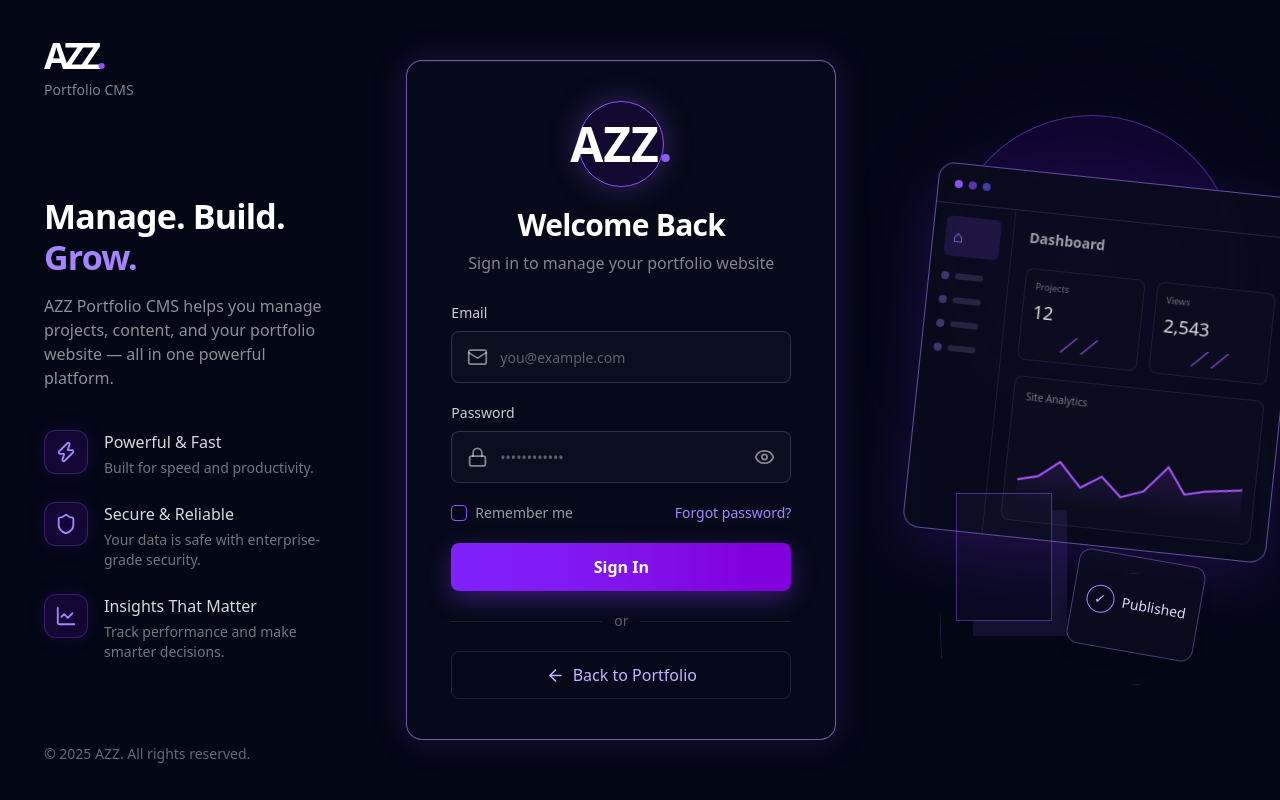
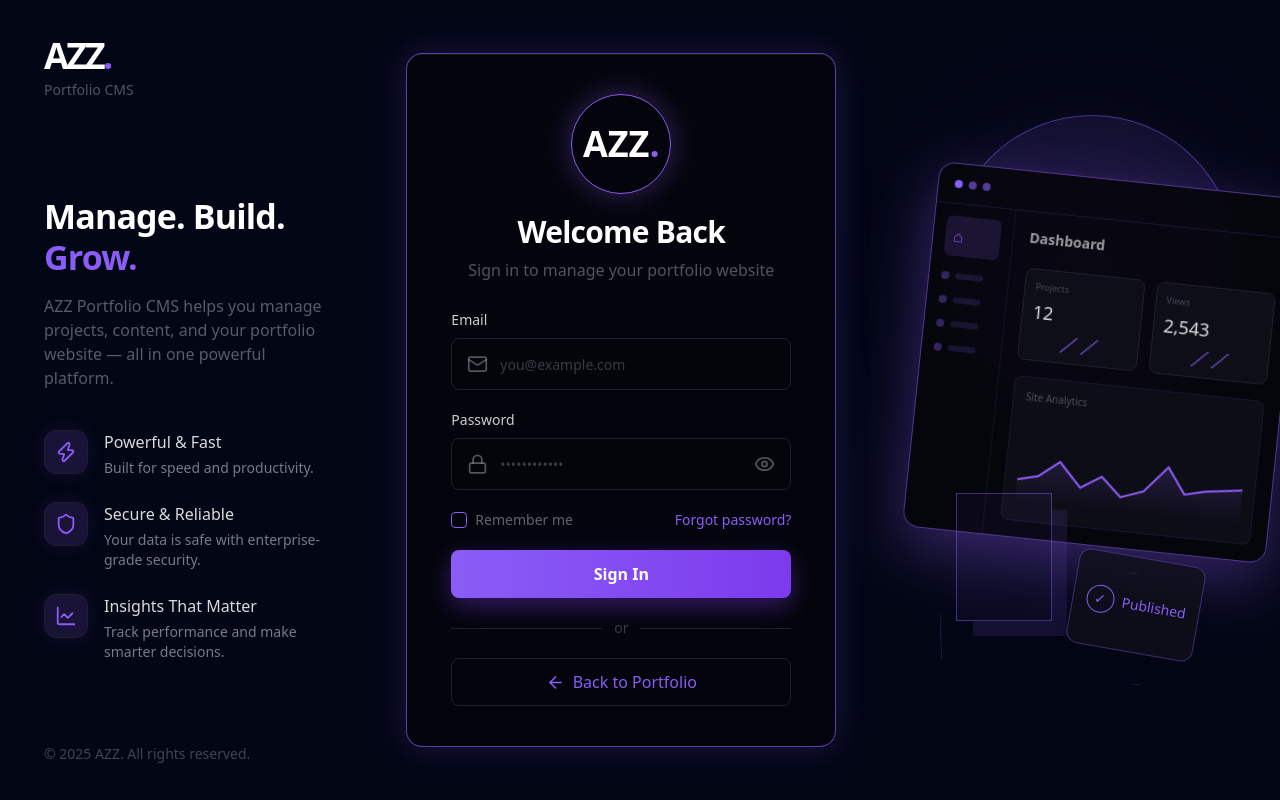
Before and after one commit to azuhalz/my-portfolio, a Next.js app: page /cms/login in a window 1280 px wide. Built offline with nearby package versions, Linux system fonts and the light colour scheme.

Commit message:
fix: implement global.css to cms UI

```diff
--- a/components/cms/BenefitsList.tsx
+++ b/components/cms/BenefitsList.tsx
@@ -29,12 +29,12 @@ export function BenefitsList({ getIcon }: BenefitsListProps) {
         const Icon = getIcon(iconName);
         return (
           <div className="flex gap-4" key={title}>
-            <span className="flex size-11 shrink-0 items-center justify-center rounded-xl border border-violet-500/30 bg-violet-700/15 text-violet-400 shadow-[0_0_20px_rgba(124,58,237,0.12)]">
+            <span className="flex size-11 shrink-0 items-center justify-center rounded-xl border border-border bg-primary/15 text-primary shadow-[0_0_20px_rgba(139,92,246,0.12)]">
               <Icon size={22} />
             </span>
             <div>
-              <p className="font-medium text-white/85">{title}</p>
-              <p className="mt-1 text-sm leading-5 text-white/45">
+              <p className="font-medium text-text-primary/85">{title}</p>
+              <p className="mt-1 text-sm leading-5 text-text-secondary/75">
                 {description}
               </p>
             </div>
--- a/components/cms/DashboardPreview.tsx
+++ b/components/cms/DashboardPreview.tsx
@@ -6,36 +6,38 @@ export function DashboardPreview() {
       className="relative mx-auto h-142.5 w-full max-w-125"
       aria-hidden="true"
     >
-      <div className="absolute right-0 top-0 h-72 w-72 rounded-full border border-violet-500/45 bg-violet-700/10 blur-[0.2px]" />
-      <div className="absolute right-6 top-8 h-64 w-64 rounded-full bg-violet-600/10 blur-3xl" />
-      <div className="absolute left-5 top-16 w-91.25 rotate-6 overflow-hidden rounded-2xl border border-violet-400/55 bg-[#090b1c]/85 shadow-[0_20px_60px_rgba(65,22,137,0.35)] backdrop-blur">
-        <div className="flex h-10 items-center gap-1.5 border-b border-violet-300/15 px-4">
-          <span className="size-2 rounded-full bg-violet-500" />
-          <span className="size-2 rounded-full bg-violet-500/60" />
-          <span className="size-2 rounded-full bg-indigo-500/60" />
+      <div className="absolute right-0 top-0 h-72 w-72 rounded-full border border-primary/45 bg-primary/10 blur-[0.2px]" />
+      <div className="absolute right-6 top-8 h-64 w-64 rounded-full bg-primary/10 blur-3xl" />
+      <div className="absolute left-5 top-16 w-91.25 rotate-6 overflow-hidden rounded-2xl border border-primary/55 bg-background/85 shadow-[0_20px_60px_rgba(139,92,246,0.35)] backdrop-blur">
+        <div className="flex h-10 items-center gap-1.5 border-b border-primary/15 px-4">
+          <span className="size-2 rounded-full bg-primary" />
+          <span className="size-2 rounded-full bg-primary/60" />
+          <span className="size-2 rounded-full bg-primary/60" />
         </div>
         <div className="flex min-h-77.5">
-          <aside className="w-20 border-r border-violet-300/10 p-3">
-            <div className="mb-4 rounded-md bg-violet-500/15 p-2 text-violet-400">
+          <aside className="w-20 border-r border-primary/10 p-3">
+            <div className="mb-4 rounded-md bg-primary/15 p-2 text-primary">
               ⌂
             </div>
             {[1, 2, 3, 4].map((item) => (
               <div key={item} className="mb-4 flex items-center gap-1.5">
-                <span className="size-2 rounded bg-violet-400/35" />
-                <span className="h-1.5 w-7 rounded bg-violet-300/15" />
+                <span className="size-2 rounded bg-primary/35" />
+                <span className="h-1.5 w-7 rounded bg-primary/15" />
               </div>
             ))}
           </aside>
           <div className="flex-1 p-4">
-            <p className="mb-5 text-sm font-semibold text-white/60">
+            <p className="mb-5 text-sm font-semibold text-text-primary/60">
               Dashboard
             </p>
             <div className="mb-4 grid grid-cols-2 gap-3">
               <MetricCard label="Projects" value="12" />
               <MetricCard label="Views" value="2,543" />
             </div>
-            <div className="rounded-lg border border-violet-300/10 bg-[#0c0e20]/80 p-3">
-              <p className="text-[10px] text-white/45">Site Analytics</p>
+            <div className="rounded-lg border border-primary/10 bg-card/80 p-3">
+              <p className="text-[10px] text-text-secondary/45">
+                Site Analytics
+              </p>
               <svg
                 viewBox="0 0 220 82"
                 className="mt-2 h-24 w-full overflow-visible"
@@ -43,7 +45,7 @@ export function DashboardPreview() {
                 <path
                   d="M0 60 L20 55 L40 39 L62 62 L82 49 L102 67 L124 59 L146 33 L164 58 L184 53 L220 48"
                   fill="none"
-                  stroke="#a855f7"
+                  stroke="#8b5cf6"
                   strokeWidth="2"
                 />
                 <path
@@ -53,8 +55,8 @@ export function DashboardPreview() {
                 />
                 <defs>
                   <linearGradient id="chart-glow" x1="0" x2="0" y1="0" y2="1">
-                    <stop stopColor="#9333ea" stopOpacity=".4" />
-                    <stop offset="1" stopColor="#9333ea" stopOpacity="0" />
+                    <stop stopColor="#8b5cf6" stopOpacity=".4" />
+                    <stop offset="1" stopColor="#8b5cf6" stopOpacity="0" />
                   </linearGradient>
                 </defs>
               </svg>
@@ -62,14 +64,14 @@ export function DashboardPreview() {
           </div>
         </div>
       </div>
-      <div className="absolute bottom-16 left-14 h-32 w-24 border border-violet-500/45 bg-violet-500/5 shadow-[16px_16px_0_-1px_rgba(139,92,246,0.12)]" />
-      <div className="absolute bottom-8 right-9 flex h-24 w-32 rotate-10 items-center justify-center gap-2 rounded-xl border border-violet-400/40 bg-[#0c0d20]/80 text-sm text-violet-200 shadow-lg">
-        <span className="flex size-7 items-center justify-center rounded-full border border-violet-400 text-violet-300">
+      <div className="absolute bottom-16 left-14 h-32 w-24 border border-primary/45 bg-primary/5 shadow-[16px_16px_0_-1px_rgba(139,92,246,0.12)]" />
+      <div className="absolute bottom-8 right-9 flex h-24 w-32 rotate-10 items-center justify-center gap-2 rounded-xl border border-primary/40 bg-card/80 text-sm text-primary shadow-lg">
+        <span className="flex size-7 items-center justify-center rounded-full border border-primary text-primary">
           ✓
         </span>
         Published
       </div>
-      <div className="absolute bottom-0 left-10 h-28 w-97.5 -rotate-2 border border-violet-500/25 [clip-path:polygon(0_30%,50%_0,100%_30%,100%_70%,50%_100%,0_70%)]" />
+      <div className="absolute bottom-0 left-10 h-28 w-97.5 -rotate-2 border border-primary/25 [clip-path:polygon(0_30%,50%_0,100%_30%,100%_70%,50%_100%,0_70%)]" />
     </div>
   );
 }
--- a/components/cms/InputField.tsx
+++ b/components/cms/InputField.tsx
@@ -26,7 +26,7 @@ export function InputField({
   return (
     <span className="relative mt-2 block">
       <Icon
-        className="pointer-events-none absolute left-4 top-1/2 -translate-y-1/2 text-white/50"
+        className="pointer-events-none absolute left-4 top-1/2 -translate-y-1/2 text-text-secondary/50"
         size={21}
       />
       <input
@@ -35,14 +35,14 @@ export function InputField({
         value={value}
         onChange={onChange}
         name={name}
-        className="h-13 w-full rounded-lg border border-white/15 bg-white/2.5 px-12 text-white outline-none transition placeholder:text-white/35 focus:border-violet-500 focus:ring-2 focus:ring-violet-500/20"
+        className="h-13 w-full rounded-lg border border-border bg-background/25 px-12 text-text-primary outline-none transition placeholder:text-text-secondary/35 focus:border-primary focus:ring-2 focus:ring-primary/20"
       />
       {showPasswordToggle && onTogglePassword && (
         <button
           type="button"
           onClick={onTogglePassword}
           aria-label={showPassword ? "Hide password" : "Show password"}
-          className="absolute right-4 top-1/2 -translate-y-1/2 text-white/50 transition hover:text-violet-300"
+          className="absolute right-4 top-1/2 -translate-y-1/2 text-text-secondary/50 transition hover:text-primary"
         >
           {showPassword ? <EyeOff size={21} /> : <Eye size={21} />}
         </button>
--- a/components/cms/LoginCard.tsx
+++ b/components/cms/LoginCard.tsx
@@ -4,25 +4,25 @@ import { LoginForm } from "@/components/cms/LoginForm";
 
 export function LoginCard() {
   return (
-    <div className="rounded-2xl border border-violet-400/65 bg-[#080b1b]/80 px-6 py-9 shadow-[0_0_35px_rgba(139,92,246,0.2),inset_0_1px_0_rgba(255,255,255,0.06)] backdrop-blur md:px-11 md:py-10">
-      <div className="mx-auto flex size-21.5 items-center justify-center rounded-full border border-violet-500 bg-violet-950/30 text-5xl font-bold shadow-[0_0_30px_rgba(139,92,246,0.35)]">
+    <div className="rounded-2xl border border-primary/65 bg-background/80 px-6 py-9 shadow-[0_0_35px_rgba(139,92,246,0.2),inset_0_1px_0_rgba(255,255,255,0.06)] backdrop-blur md:px-11 md:py-10">
+      <div className="mx-auto flex size-25 items-center justify-center rounded-full border border-primary text-4xl font-bold shadow-[0_0_30px_rgba(139,92,246,0.35)]">
         AZZ<span className="text-primary">.</span>
       </div>
       <header className="mt-5 text-center">
         <h2 className="text-3xl font-bold tracking-tight">Welcome Back</h2>
-        <p className="mt-2 text-white/50">
+        <p className="mt-2 text-text-secondary/50">
           Sign in to manage your portfolio website
         </p>
       </header>
       <LoginForm />
-      <div className="my-5 flex items-center gap-3 text-sm text-white/35">
-        <span className="h-px flex-1 bg-white/10" />
+      <div className="my-5 flex items-center gap-3 text-sm text-text-secondary/35">
+        <span className="h-px flex-1 bg-border" />
         or
-        <span className="h-px flex-1 bg-white/10" />
+        <span className="h-px flex-1 bg-border" />
       </div>
       <Link
         href="/"
-        className="flex h-12 items-center justify-center gap-2 rounded-lg border border-white/10 text-violet-300 transition hover:border-violet-400/50 hover:bg-violet-500/10"
+        className="flex h-12 items-center justify-center gap-2 rounded-lg border border-border text-primary transition hover:border-primary/50 hover:bg-primary/10"
       >
         <ArrowLeft size={19} />
         Back to Portfolio
--- a/components/cms/LoginForm.tsx
+++ b/components/cms/LoginForm.tsx
@@ -14,11 +14,11 @@ export function LoginForm() {
 
   return (
     <form onSubmit={handleSubmit} className="mt-7 space-y-5">
-      <label className="block text-sm font-medium text-white/80">
+      <label className="block text-sm font-medium text-text-primary/80">
         Email
         <InputField type="email" placeholder="you@example.com" icon={Mail} />
       </label>
-      <label className="block text-sm font-medium text-white/80">
+      <label className="block text-sm font-medium text-text-primary/80">
         Password
         <InputField
           type="password"
@@ -30,25 +30,25 @@ export function LoginForm() {
         />
       </label>
       <div className="flex items-center justify-between text-sm">
-        <label className="flex cursor-pointer items-center gap-2 text-white/60">
+        <label className="flex cursor-pointer items-center gap-2 text-text-secondary/60">
           <input
             type="checkbox"
             checked={rememberMe}
             onChange={(event) => setRememberMe(event.target.checked)}
-            className="size-4 appearance-none rounded border border-violet-500 bg-transparent checked:bg-violet-600 checked:after:block checked:after:text-center checked:after:text-xs checked:after:leading-3.5 checked:after:text-white checked:after:content-['✓']"
+            className="size-4 appearance-none rounded border border-primary bg-transparent checked:bg-primary checked:after:block checked:after:text-center checked:after:text-xs checked:after:leading-3.5 checked:after:text-text-primary checked:after:content-['✓']"
           />
           Remember me
         </label>
         <button
           type="button"
-          className="font-medium text-violet-400 transition hover:text-violet-300"
+          className="font-medium text-primary transition hover:text-primary-hover"
         >
           Forgot password?
         </button>
       </div>
       <button
         type="submit"
-        className="h-12 w-full rounded-lg bg-linear-to-r from-violet-600 to-purple-700 font-semibold shadow-[0_8px_24px_rgba(124,58,237,0.4)] transition hover:from-violet-500 hover:to-purple-600 focus:outline-none focus:ring-2 focus:ring-violet-400 focus:ring-offset-2 focus:ring-offset-[#080b1b]"
+        className="h-12 w-full rounded-lg bg-linear-to-r from-primary to-primary-hover font-semibold shadow-[0_8px_24px_rgba(124,58,237,0.4)] transition hover:from-primary-hover hover:to-primary-hover focus:outline-none focus:ring-2 focus:ring-primary focus:ring-offset-2 focus:ring-offset-background"
       >
         Sign In
       </button>
--- a/components/cms/LoginSidebar.tsx
+++ b/components/cms/LoginSidebar.tsx
@@ -10,23 +10,25 @@ export function LoginSidebar({ getIcon }: LoginSidebarProps) {
     <aside className="hidden h-full flex-col justify-between py-1 lg:flex">
       <div>
         <div className="mb-24">
-          <p className="text-4xl font-black tracking-[-0.13em]">
-            AZZ<span className="text-violet-500">.</span>
+          <p className="text-4xl font-black tracking-[-0.07em]">
+            AZZ<span className="text-primary">.</span>
           </p>
-          <p className="mt-1 text-sm text-white/50">Portfolio CMS</p>
+          <p className="mt-1 text-sm text-text-secondary/50">Portfolio CMS</p>
         </div>
         <h1 className="text-[34px] font-bold leading-[1.2] tracking-tight">
           Manage. Build.
           <br />
-          <span className="text-violet-400">Grow.</span>
+          <span className="text-primary">Grow.</span>
         </h1>
-        <p className="mt-4 max-w-72.5 text-base leading-6 text-white/55">
+        <p className="mt-4 max-w-72.5 text-base leading-6 text-text-secondary/55">
           AZZ Portfolio CMS helps you manage projects, content, and your
           portfolio website — all in one powerful platform.
         </p>
         <BenefitsList getIcon={getIcon} />
       </div>
-      <p className="text-sm text-white/40">© 2025 AZZ. All rights reserved.</p>
+      <p className="text-sm text-text-secondary/40">
+        © 2025 AZZ. All rights reserved.
+      </p>
     </aside>
   );
 }
--- a/components/cms/MetricCard.tsx
+++ b/components/cms/MetricCard.tsx
@@ -5,10 +5,10 @@ interface MetricCardProps {
 
 export function MetricCard({ label, value }: MetricCardProps) {
   return (
-    <div className="rounded-lg border border-violet-300/10 bg-[#0c0e20]/80 p-2.5">
-      <p className="text-[9px] text-white/40">{label}</p>
-      <p className="mt-1 text-lg font-medium text-white/85">{value}</p>
-      <div className="mt-2 h-4 w-full bg-[linear-gradient(135deg,transparent_40%,rgba(168,85,247,.85)_41%,transparent_43%,transparent_58%,rgba(168,85,247,.85)_59%,transparent_61%)]" />
+    <div className="rounded-lg border border-border bg-card/80 p-2.5">
+      <p className="text-[9px] text-text-secondary/40">{label}</p>
+      <p className="mt-1 text-lg font-medium text-text-primary/85">{value}</p>
+      <div className="mt-2 h-4 w-full bg-[linear-gradient(135deg,transparent_40%,rgba(139,92,246,.85)_41%,transparent_43%,transparent_58%,rgba(139,92,246,.85)_59%,transparent_61%)]" />
     </div>
   );
 }
--- a/components/cms/MobileHeader.tsx
+++ b/components/cms/MobileHeader.tsx
@@ -2,9 +2,9 @@ export function MobileHeader() {
   return (
     <div className="mb-6 text-center lg:hidden">
       <p className="text-3xl font-black tracking-[-0.13em]">
-        AZZ<span className="text-violet-500">.</span>
+        AZZ<span className="text-primary">.</span>
       </p>
-      <p className="mt-1 text-sm text-white/50">Portfolio CMS</p>
+      <p className="mt-1 text-sm text-text-secondary/50">Portfolio CMS</p>
     </div>
   );
 }
```
Also changed, not shown: 1 other file (tests, documents, lock files or other folders).
